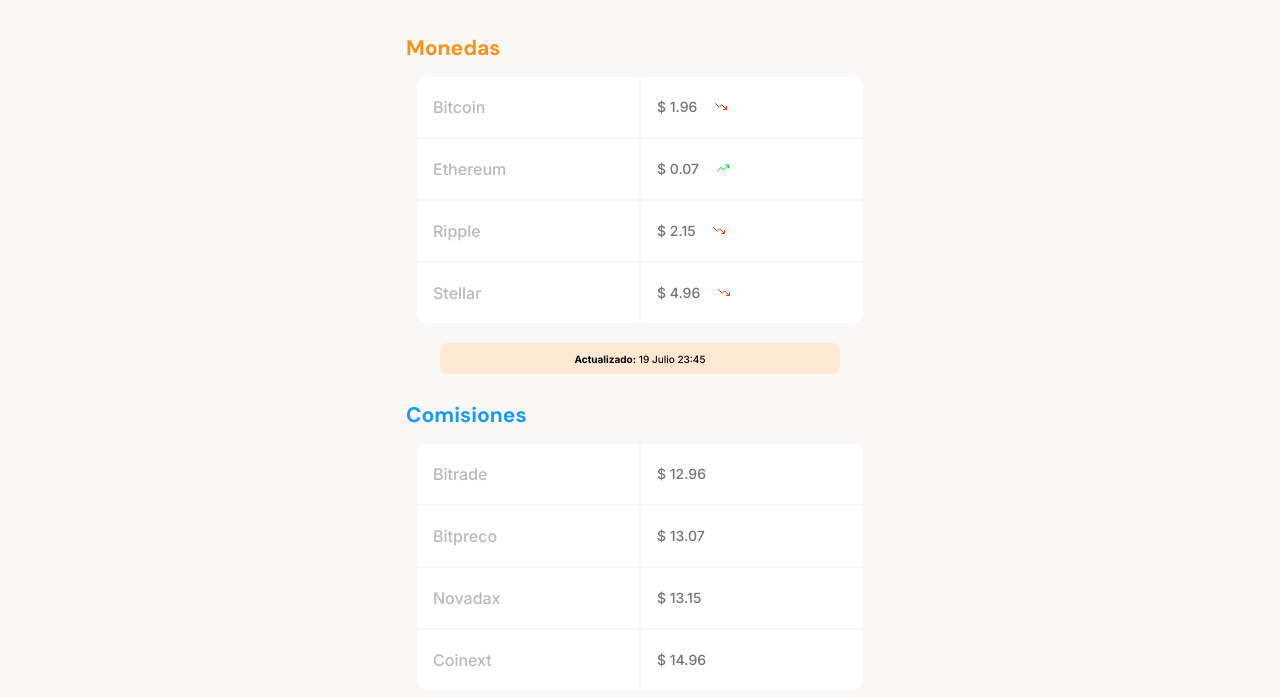
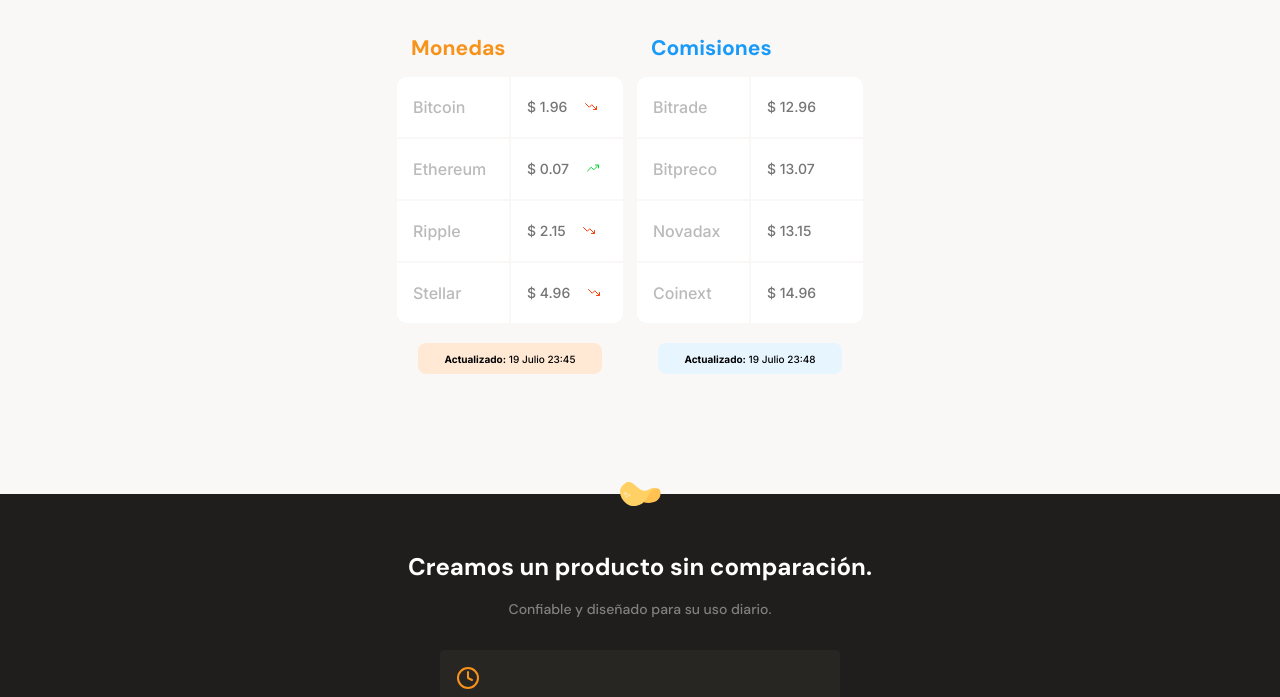
Before and after one commit to EdGonzz/curso-mobile-first, a plain HTML site: page index.html in a window 1280 px wide. Shown: the part 682-1379 px from the top of the page. Drawn offline with Linux system fonts and the light colour scheme.

Commit message:
Actualizar diseño de la tabla en index.html y style.css

```diff
--- a/index.html
+++ b/index.html
@@ -34,7 +34,7 @@
         <p>Traemos información en tiempo real de las casas de cambio y las monedas más importantes del mundo.</p>
       </header>
       <section class="main__table">
-        <div>
+        <div class="table__container">
           <header class="header__title-table currency__table">
             <h3>Monedas</h3>
           </header>
@@ -64,7 +64,7 @@
             <p><b>Actualizado:</b> 19 Julio 23:45</p>
           </footer>
         </div>
-        <div>
+        <div class="table__container">
           <header class="header__title-table commissions__table">
             <h3>Comisiones</h3>
           </header>
--- a/style.css
+++ b/style.css
@@ -156,11 +156,19 @@ main {
   margin-bottom: 40px;
 }
 .main__table {
-  width: 70%;
+  width: 90%;
   min-width: 235px;
   max-width: 500px;
   margin: 0 auto;
   font-family: var(--font-inter);
+  display: flex;
+  overflow-x: scroll;
+  overscroll-behavior-x: contain;
+  scroll-snap-type: x proximity;
+}
+.table__container {
+  margin: 0 5px;
+  scroll-snap-align: center;
 }
 .header__title-table {
   margin-bottom: 15px;
```
